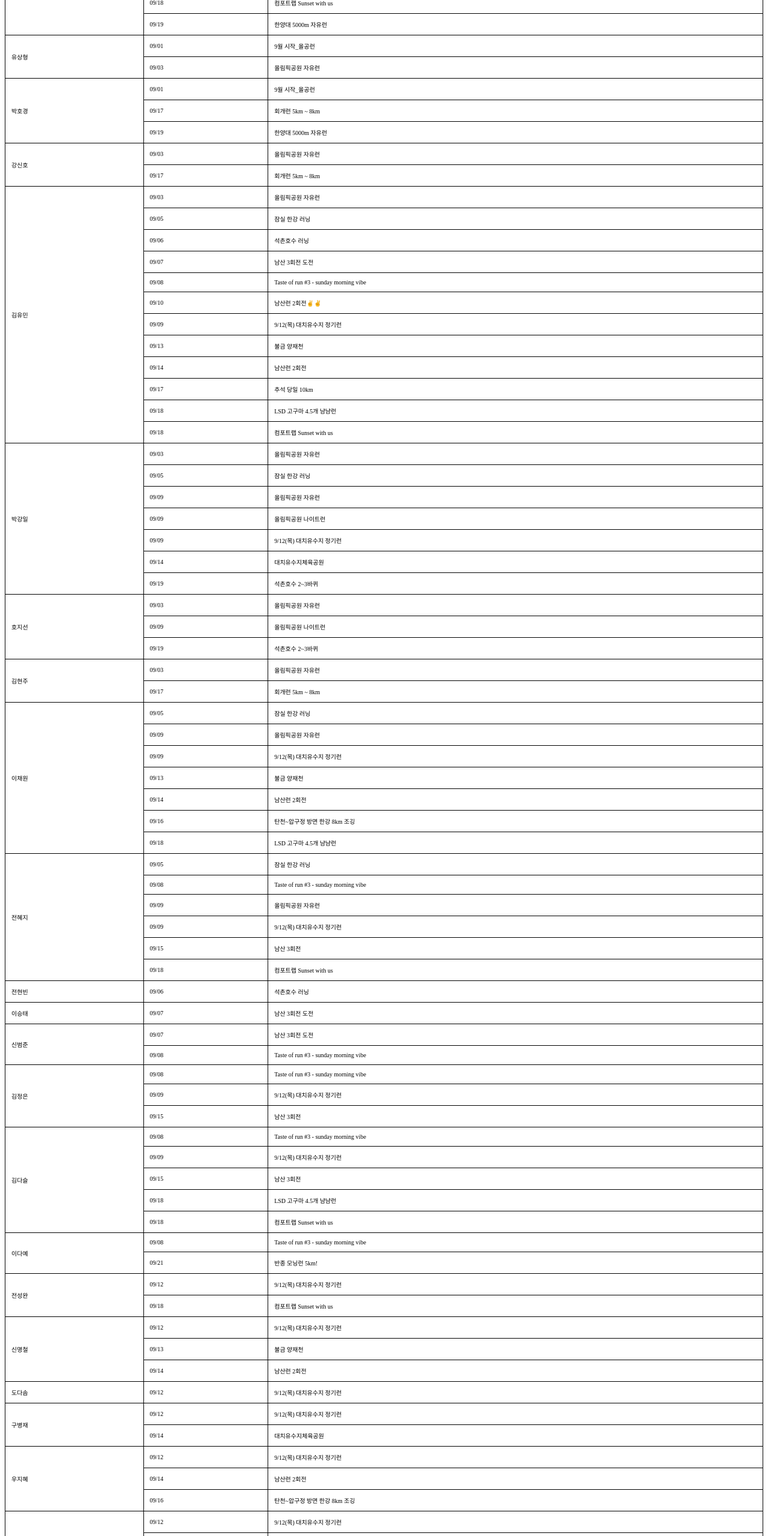
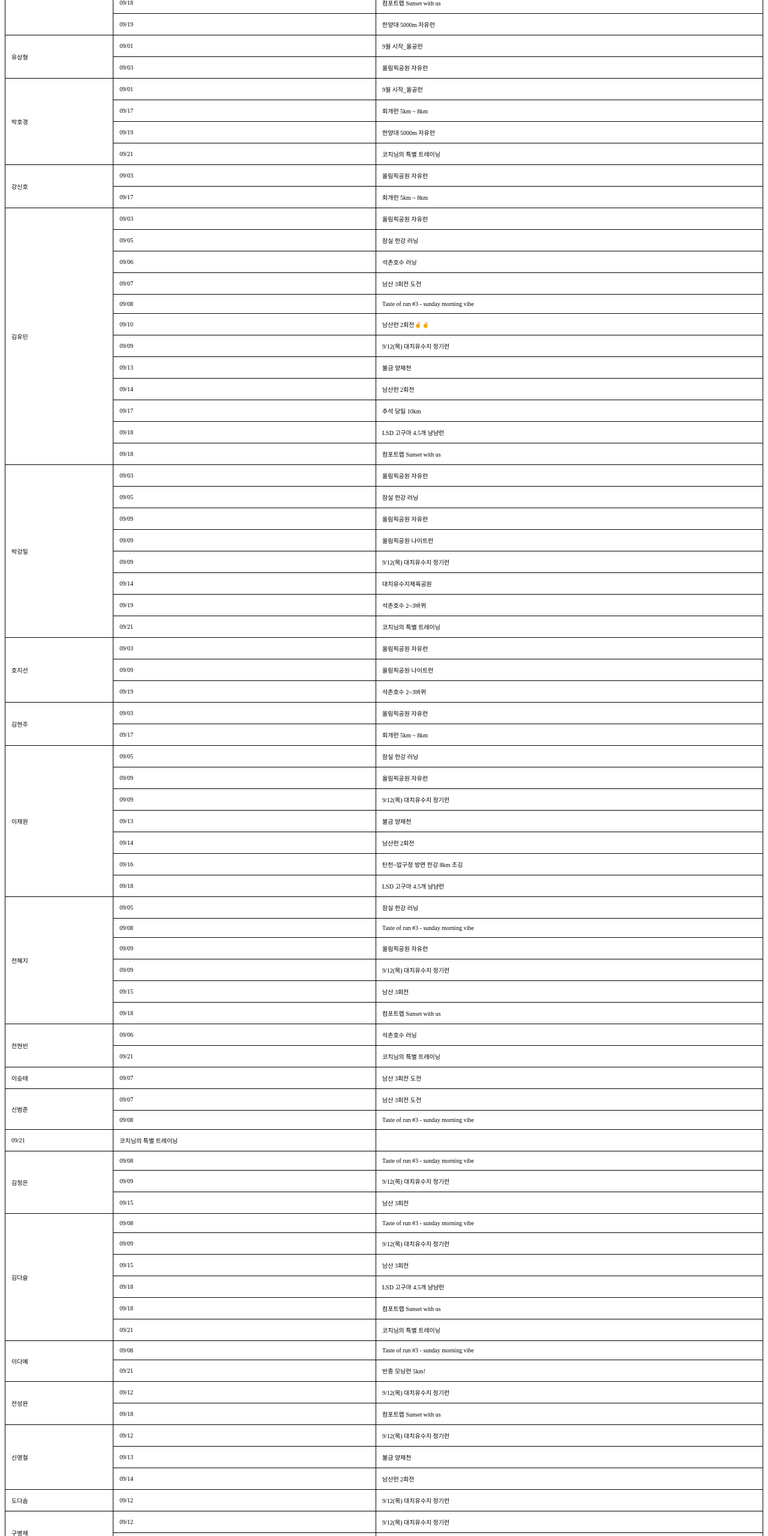
Before and after one commit to Daseul727/rnbl_ranking, a website built with webpack: page detail.html in a window 1280 px wide. Shown: the part 720-3280 px from the top of the page at 60% size. Built offline with nearby package versions, Linux system fonts and the light colour scheme.

Commit message:
9/21 특별 트레이닝 추가

```diff
--- a/detail.html
+++ b/detail.html
@@ -131,7 +131,7 @@
   </tr>
 
   <tr>
-    <td rowspan="3">박호경</td>
+    <td rowspan="4">박호경</td>
     <td>09/01</td>
     <td>9월 시작_올공런</td>
   </tr>
@@ -142,6 +142,10 @@
   <tr>
     <td>09/19</td>
     <td>한양대 5000m 자유런</td>
+  </tr>
+  <tr>
+    <td>09/21</td>
+    <td>코치님의 특별 트레이닝</td>
   </tr>
 
   <tr>
@@ -205,7 +209,7 @@
   </tr>
 
   <tr>
-    <td rowspan="7">박강일</td>
+    <td rowspan="8">박강일</td>
     <td>09/03</td>
     <td>올림픽공원 자유런</td>
   </tr>
@@ -232,6 +236,10 @@
   <tr>
     <td>09/19</td>
     <td>석촌호수 2~3바퀴</td>
+  </tr>
+  <tr>
+    <td>09/21</td>
+    <td>코치님의 특별 트레이닝</td>
   </tr>
 
   <tr>
@@ -315,9 +323,13 @@
   </tr>
 
   <tr>
-    <td>전현빈</td>
+    <td rowspan="2">전현빈</td>
     <td>09/06</td>
     <td>석촌호수 러닝</td>
+  </tr>
+  <tr>
+    <td>09/21</td>
+    <td>코치님의 특별 트레이닝</td>
   </tr>
 
   <tr>
@@ -331,11 +343,15 @@
     <td>09/07</td>
     <td>남산 3회전 도전</td>
   </tr>
-
   <tr>
     <td>09/08</td>
     <td>Taste of run #3 - sunday morning vibe</td>
   </tr>
+  <tr>
+    <td>09/21</td>
+    <td>코치님의 특별 트레이닝</td>
+  </tr>
+
 
   <tr>
     <td rowspan="3">김정은</td>
@@ -352,7 +368,7 @@
   </tr>
 
   <tr>
-    <td rowspan="5">김다슬</td>
+    <td rowspan="6">김다슬</td>
     <td>09/08</td>
     <td>Taste of run #3 - sunday morning vibe</td>
   </tr>
@@ -372,6 +388,11 @@
     <td>09/18</td>
     <td>컴포트랩 Sunset with us</td>
   </tr>
+  <tr>
+    <td>09/21</td>
+    <td>코치님의 특별 트레이닝</td>
+  </tr>
+
 
   <tr>
     <td rowspan="2">이다예</td>
@@ -501,6 +522,18 @@
     <td>반종 모닝런 5km!</td>
   </tr>
 
+  <tr>
+    <td>변영훈</td>
+    <td>09/21</td>
+    <td>코치님의 특별 트레이닝</td>
+  </tr>
+
+  <tr>
+    <td>박형준</td>
+    <td>09/21</td>
+    <td>코치님의 특별 트레이닝</td>
+  </tr>
+
   </tbody>
 </table>
 
```
Also changed, not shown: index.html (+8 -6 lines).
